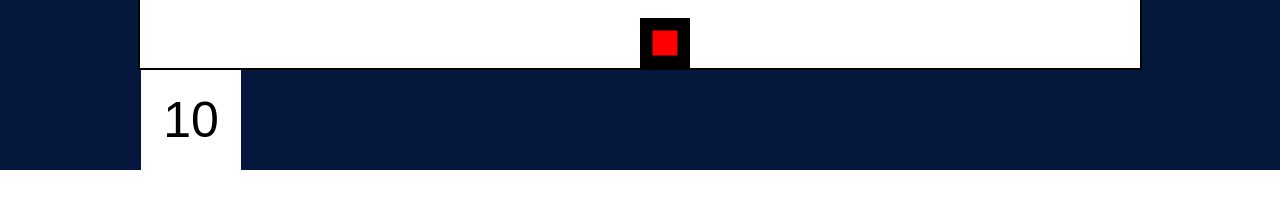
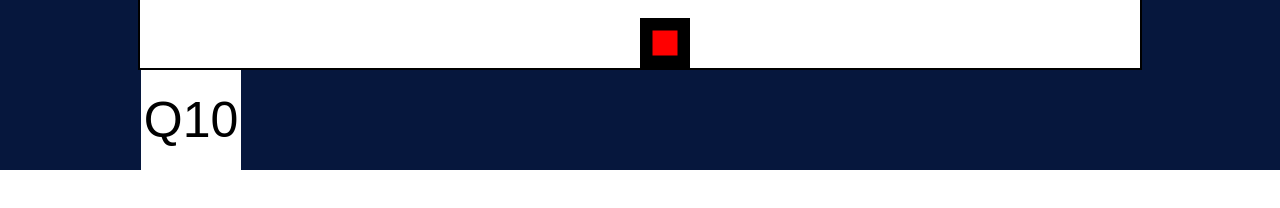
Before and after one commit to ErosSense1/On-dev, a plain HTML site: page index.html in a window 1280 px wide. Shown: the part 434-642 px from the top of the page. Drawn offline with Linux system fonts and the light colour scheme.

Commit message:
Update index.html

```diff
--- a/index.html
+++ b/index.html
@@ -10,7 +10,7 @@
                 <canvas id="canvas" >
                 </canvas>
                 <div id="downCanvas">
-                    <div id="Q">
+                    <div id="Q">Q
                         <div id="txt"></div>
                     </div>
                 </div>
```
